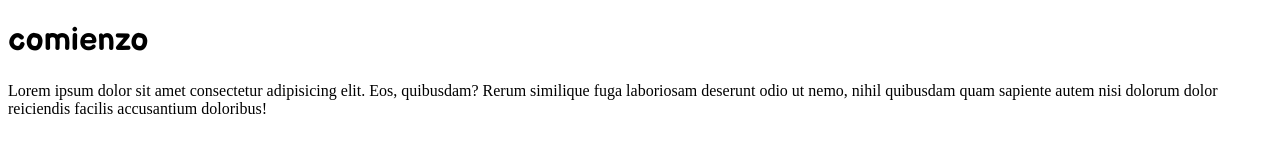
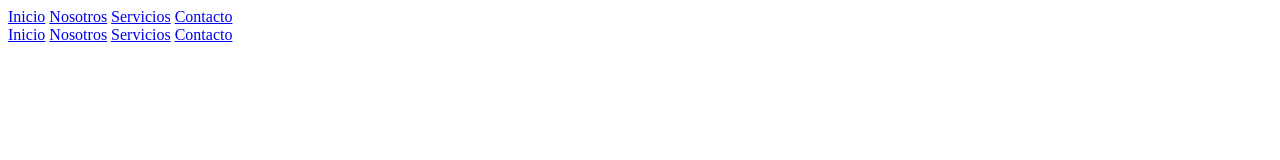
Before and after one commit to HWY-1025/Proyecto_web, a plain HTML site: page index.html in a window 1280 px wide. Drawn offline with Linux system fonts and the light colour scheme.

Commit message:
Update index.html

```diff
--- a/index.html
+++ b/index.html
@@ -10,17 +10,31 @@
     <link rel="preconnect" href="https://fonts.gstatic.com" crossorigin />
     <link href="https://fonts.googleapis.com/css2?family=Balsamiq+Sans:wght@700&family=Roboto+Mono&display=swap"
         rel="stylesheet" />
+    <link rel="stylesheet" href="css/normalizar.css">
     <link rel="stylesheet" href="css/stile.css" />
 </head>
 
 <body>
-    <h1>comienzo</h1>
-    <p>
-        Lorem ipsum dolor sit amet consectetur adipisicing elit. Eos, quibusdam?
-        Rerum similique fuga laboriosam deserunt odio ut nemo, nihil quibusdam
-        quam sapiente autem nisi dolorum dolor reiciendis facilis accusantium
-        doloribus!
-    </p>
+    <header class="encabezado">
+        <div class="contenido_navegacion">
+            <div class="logo">
+
+            </div>
+            <nav class="navegacion">
+                <a href="#">Inicio</a>
+                <a href="#">Nosotros</a>
+                <a href="#">Servicios</a>
+                <a href="#">Contacto</a>
+            </nav>
+        </div>
+    </header>
+
+    <nav>
+        <a href="#">Inicio</a>
+        <a href="#">Nosotros</a>
+        <a href="#">Servicios</a>
+        <a href="#">Contacto</a>
+    </nav>
 </body>
 
 </html>
```
